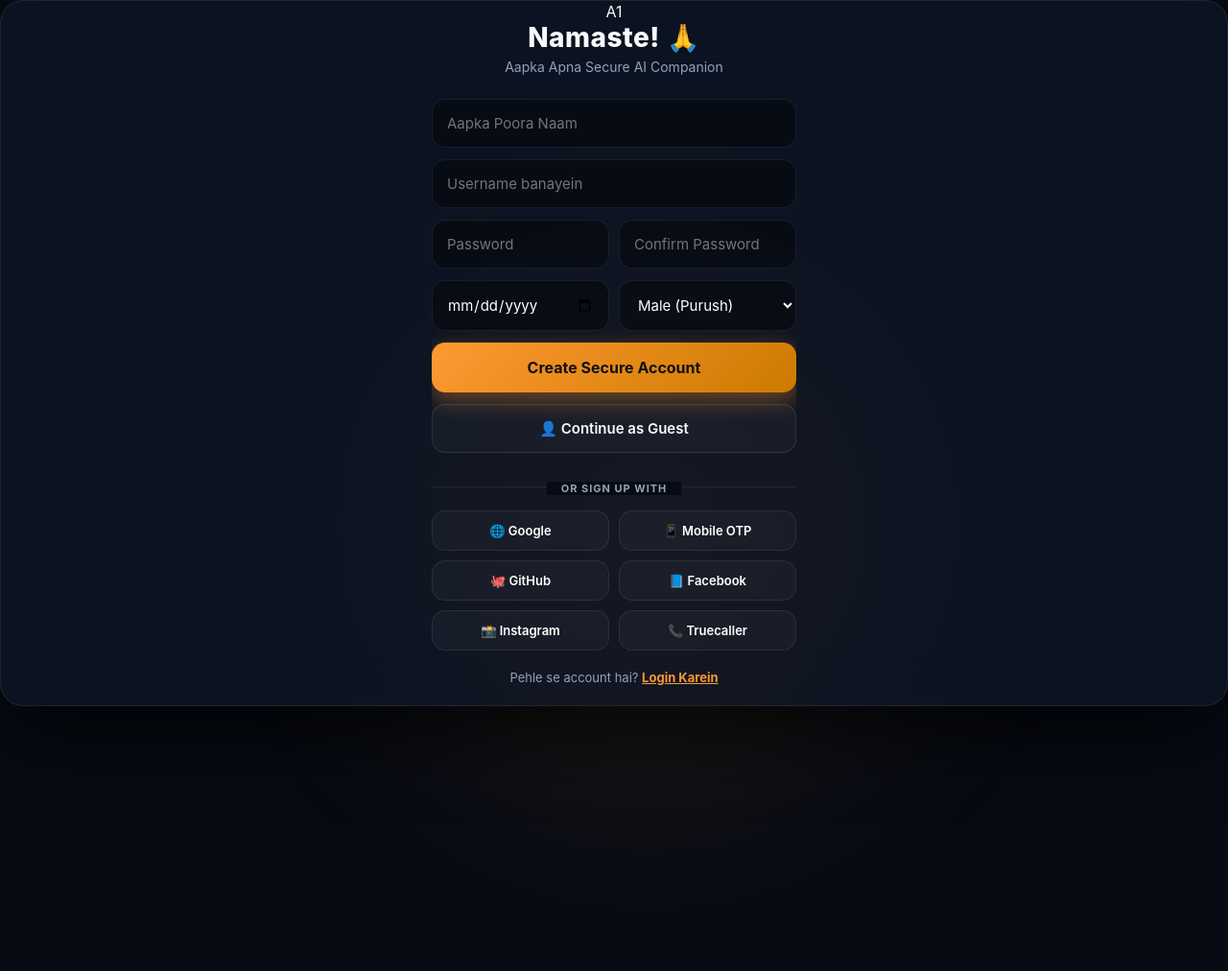
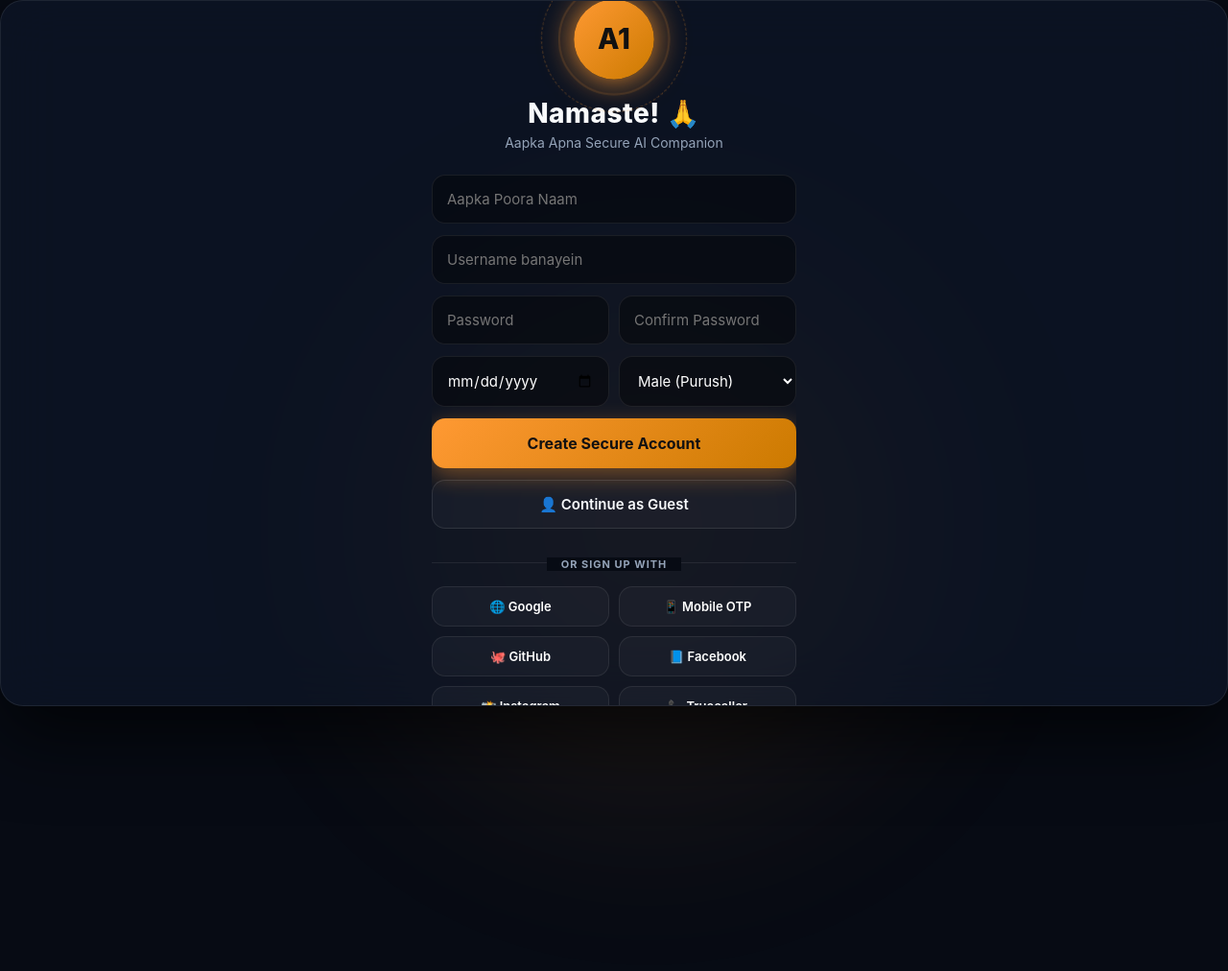
Before and after one commit to Pawan7489/One, a Flask app: page / in a window 1280 px wide. Shown: the whole page at 96% size. Run offline with Flask 3, Linux system fonts and the light colour scheme.

Commit message:
Update style.css

```diff
--- a/static/css/style.css
+++ b/static/css/style.css
@@ -56,13 +56,47 @@ body {
 .app-screen.hidden { display: none !important; opacity: 0; }
 
 /* ====================================================
-   1. AUTH & LOGIN UI (Smooth Entrances)
+   🌀 UNIVERSAL A1 MASTER HOLOGRAM (2-Ring Animation)
+==================================================== */
+.a1-master-hologram {
+    position: relative; display: flex; justify-content: center; align-items: center;
+    width: 80px; height: 80px; margin: 0 auto;
+}
+.a1-master-hologram.mb-20 { margin-bottom: 20px; }
+.a1-master-hologram.small-thinking-holo { width: 40px; height: 40px; margin: 0; }
+
+.holo-core {
+    background: linear-gradient(135deg, var(--saffron-gold), var(--saffron-dark));
+    color: #111; border-radius: 50%; display: flex; justify-content: center; align-items: center;
+    font-size: 28px; font-weight: 800; z-index: 3; box-shadow: 0 0 25px var(--saffron-glow);
+    width: 100%; height: 100%; position: relative;
+    animation: pulseCore 2s infinite alternate;
+}
+
+.holo-ring {
+    position: absolute; border-radius: 50%; top: 50%; left: 50%; transform: translate(-50%, -50%);
+    border: 1px solid var(--saffron-gold); z-index: 1;
+}
+
+.holo-ring.inner {
+    width: 140%; height: 140%; opacity: 0.6; border-width: 2px;
+    animation: pulseRing 2.5s cubic-bezier(0.21, 0.53, 0.56, 0.8) infinite;
+}
+
+.holo-ring.outer {
+    width: 190%; height: 190%; opacity: 0.3; border-width: 1px; border-style: dashed;
+    animation: spinRing 8s linear infinite;
+}
+
+@keyframes pulseCore { 0% { transform: scale(0.95); box-shadow: 0 0 15px var(--saffron-glow); } 100% { transform: scale(1.05); box-shadow: 0 0 35px var(--saffron-gold); } }
+@keyframes pulseRing { 0% { transform: translate(-50%, -50%) scale(0.8); opacity: 0.8; } 100% { transform: translate(-50%, -50%) scale(1.1); opacity: 0; } }
+@keyframes spinRing { 0% { transform: translate(-50%, -50%) rotate(0deg); } 100% { transform: translate(-50%, -50%) rotate(360deg); } }
+
+/* ====================================================
+   1. AUTH & LOGIN UI
 ==================================================== */
 .login-content { margin: auto; width: 100%; max-width: 380px; text-align: center; overflow-y: auto; padding-bottom: 20px; scrollbar-width: none; animation: slideUpFade 0.6s var(--apple-ease) forwards; }
 .login-content::-webkit-scrollbar { display: none; }
-
-.logo-box { width: 75px; height: 75px; margin: 0 auto 15px; background: linear-gradient(135deg, var(--saffron-gold), var(--saffron-dark)); border-radius: 22px; display: flex; justify-content: center; align-items: center; font-size: 32px; font-weight: 800; color: #fff; box-shadow: 0 10px 30px var(--saffron-glow); animation: pulseLogo 3s infinite alternate; }
-@keyframes pulseLogo { 0% { box-shadow: 0 10px 20px var(--saffron-glow); transform: translateY(0); } 100% { box-shadow: 0 15px 40px var(--saffron-glow); transform: translateY(-3px); } }
 
 .welcome-text { font-size: 28px; font-weight: 800; margin-bottom: 5px; letter-spacing: 0.5px; }
 .subtitle { color: var(--text-muted); font-size: 14px; margin-bottom: 25px; }
```
Also changed, not shown: other parts of static/css/style.css (+18 -49 lines).
